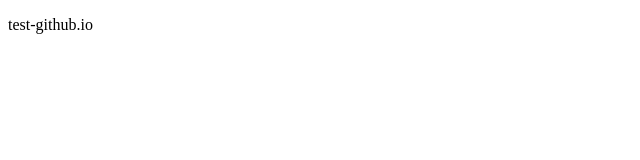
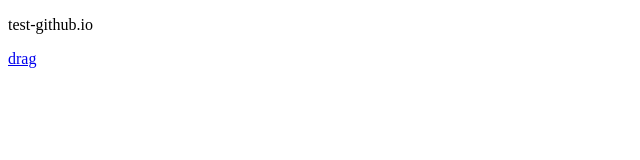
Before and after one commit to weeisc/weeisc.github.io, a plain HTML site: page docs/index.html in a window 1280 px wide. Shown: the full height of the page, 0-640 px from the left. Drawn offline with Linux system fonts and the light colour scheme.

Commit message:
add link to drag

```diff
--- a/docs/index.html
+++ b/docs/index.html
@@ -2,8 +2,12 @@
 <html>
 	<head>
 		<title>weeisc</title>
+		<style>
+
+		</style>
 	</head>
 	<body>
 		<p>test-github.io</p>
+		<a href="drag.html">drag</a>
 	</body>
 </html>
```
